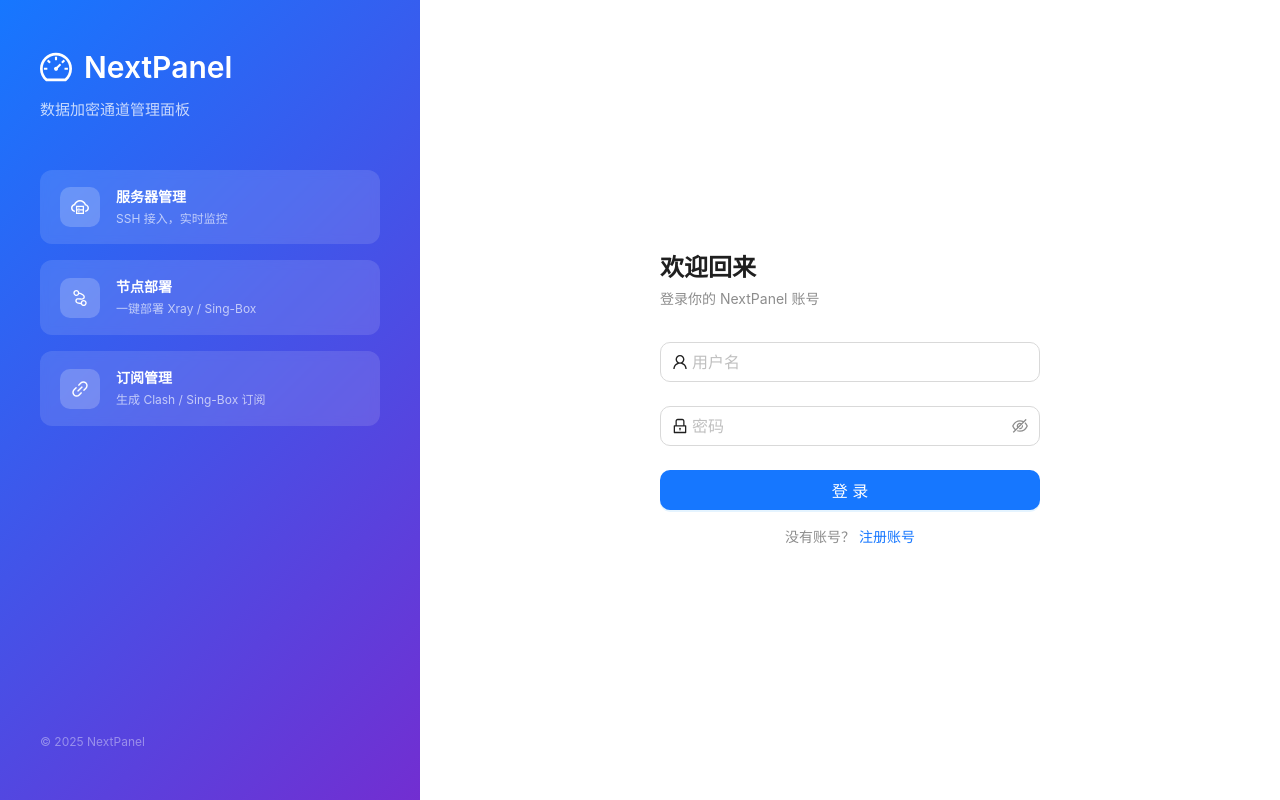
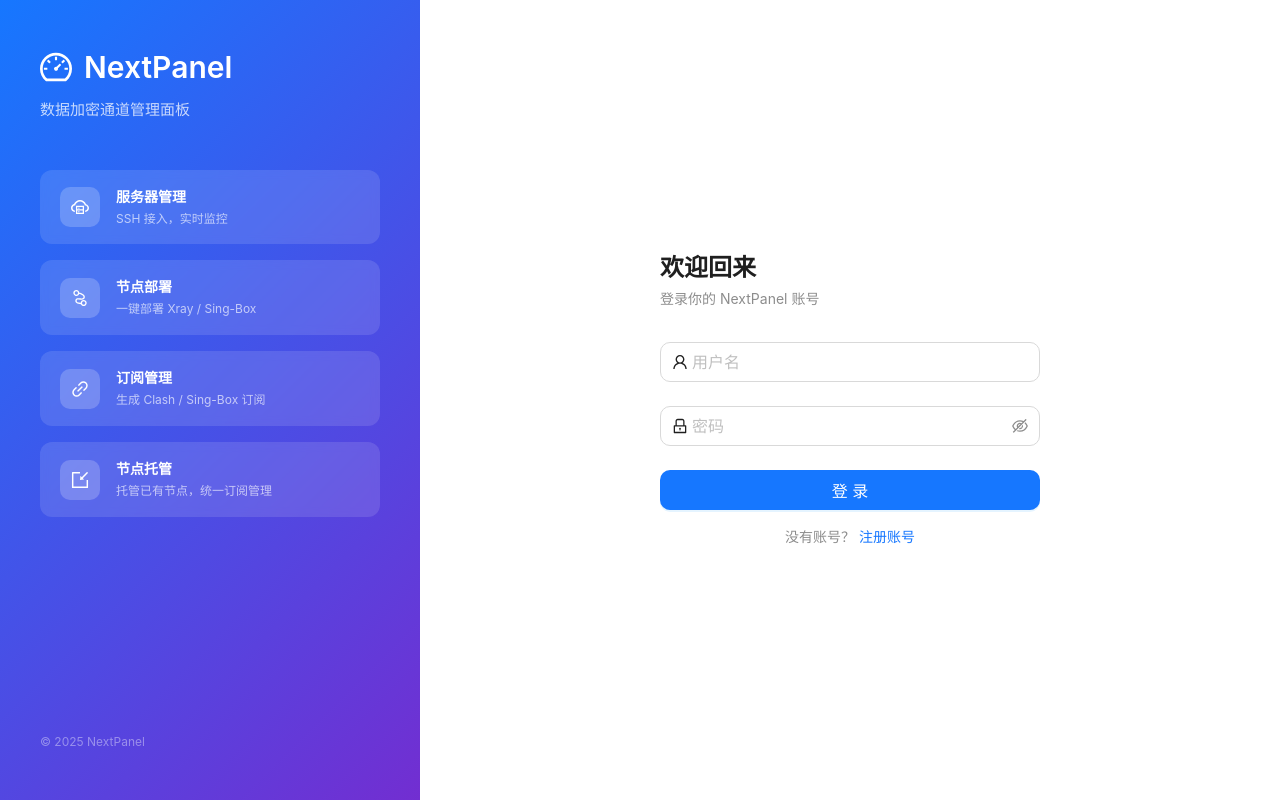
Before and after one commit to tripplemay/nextpanel, a Next.js app in the folder apps/web/: page /login in a window 1280 px wide. Built offline with nearby package versions, Linux system fonts and the light colour scheme; what @ant-design/nextjs-registry would draw is missing.

Commit message:
feat(ui): add external node feature to login page, rename nodes menu item
Co-Authored-By: Claude Sonnet 4.6 <noreply@anthropic.com>

```diff
--- a/apps/web/src/app/(dashboard)/layout.tsx
+++ b/apps/web/src/app/(dashboard)/layout.tsx
@@ -31,7 +31,7 @@ const { Text } = Typography;
 
 const baseMenuItems: ItemType[] = [
   { key: '/servers', icon: <CloudServerOutlined />, label: '服务器' },
-  { key: '/nodes', icon: <NodeIndexOutlined />, label: '节点' },
+  { key: '/nodes', icon: <NodeIndexOutlined />, label: '节点管理' },
   { key: '/external-nodes', icon: <ImportOutlined />, label: '外部节点' },
   { key: '/subscriptions', icon: <LinkOutlined />, label: '订阅管理' },
   { key: '/audit-logs', icon: <AuditOutlined />, label: '审计日志' },
--- a/apps/web/src/components/auth/AuthLayout.tsx
+++ b/apps/web/src/components/auth/AuthLayout.tsx
@@ -6,6 +6,7 @@ import {
   CloudServerOutlined,
   NodeIndexOutlined,
   LinkOutlined,
+  ImportOutlined,
 } from '@ant-design/icons';
 
 const { useBreakpoint } = Grid;
@@ -26,6 +27,11 @@ const features = [
     icon: <LinkOutlined style={{ fontSize: 18 }} />,
     title: '订阅管理',
     desc: '生成 Clash / Sing-Box 订阅',
+  },
+  {
+    icon: <ImportOutlined style={{ fontSize: 18 }} />,
+    title: '节点托管',
+    desc: '托管已有节点，统一订阅管理',
   },
 ];
 
```
